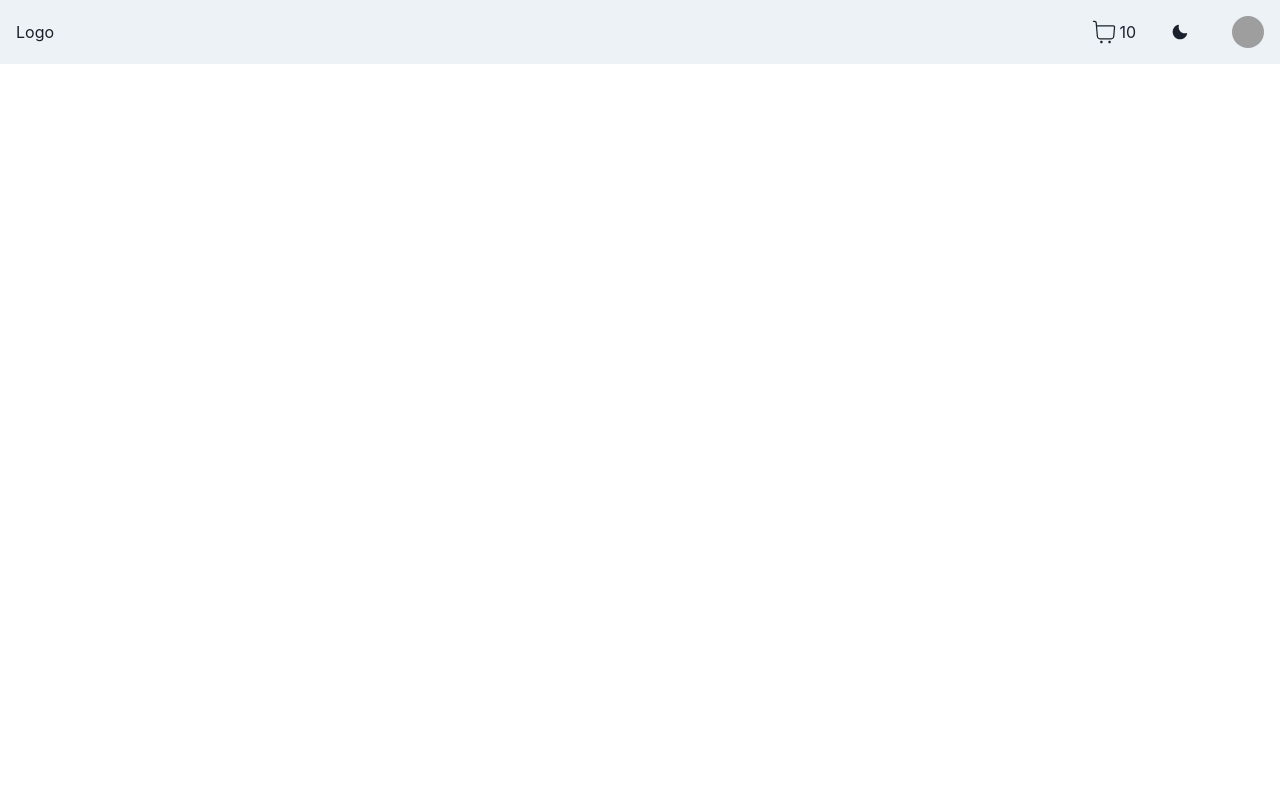
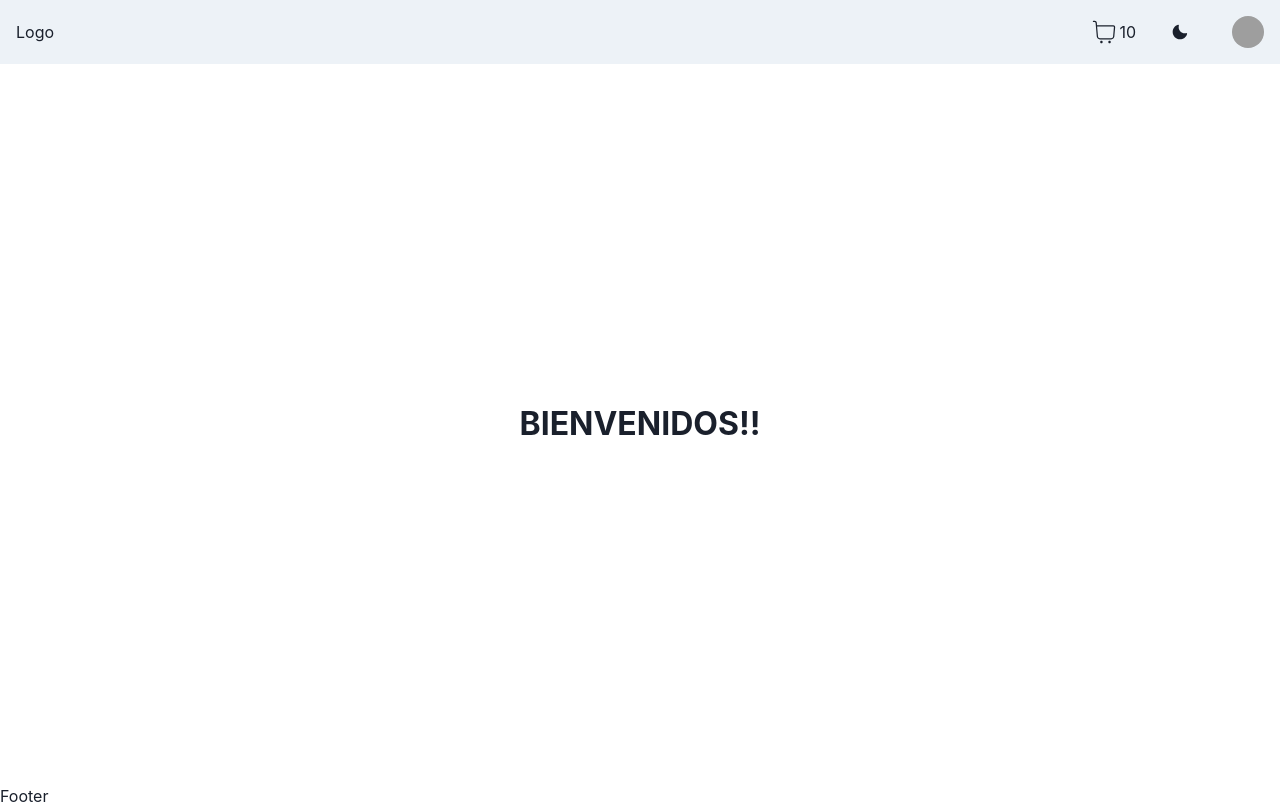
Before and after one commit to juanbrig/Entregas-React, a React (Vite) app: page / in a window 1280 px wide. Built offline with nearby package versions, Linux system fonts and the light colour scheme; grey boxes are pictures that could not be loaded.

Commit message:
ItemListContainer add

```diff
--- a/src/App.jsx
+++ b/src/App.jsx
@@ -1,13 +1,15 @@
 import React from "react";
-
 import { ChakraProvider } from "@chakra-ui/react";
-
 import NavBar from "./components/NavBar/NavBar";
+import ItemListContainer from "./components/ItemListContainer/ItemListContainer";
+import MainLayout from "./layouts/MainLayout";
 
 const App = () => {
   return (
     <ChakraProvider>
-      <NavBar />
+      <MainLayout>
+      <ItemListContainer greeting="Bienvenidos!!" />
+      </MainLayout>
     </ChakraProvider>
   );
 };
--- /dev/null
+++ b/src/components/ItemListContainer/ItemListContainer.jsx
@@ -0,0 +1,20 @@
+const ItemListContainer = ({ greeting }) => {
+return (
+    <div
+    style={{
+        fontSize: "2rem",
+        fontWeight: "bold",
+        height: "90vh",
+        width: "100vw",
+        display: "flex",
+        alignItems: "center",
+        justifyContent: "center",
+        textTransform: "uppercase",
+    }}
+    >
+    {greeting}
+    </div>
+);
+};
+
+export default ItemListContainer;
--- /dev/null
+++ b/src/layouts/MainLayout.jsx
@@ -0,0 +1,13 @@
+import { Box } from "@chakra-ui/react";
+import NavBar from "../components/NavBar/NavBar";
+const MainLayout = ({ children }) => {
+    return (
+        <Box>
+            <NavBar />
+            {children}
+            <Box>Footer</Box>
+        </Box>
+    );
+};
+
+export default MainLayout;
```
